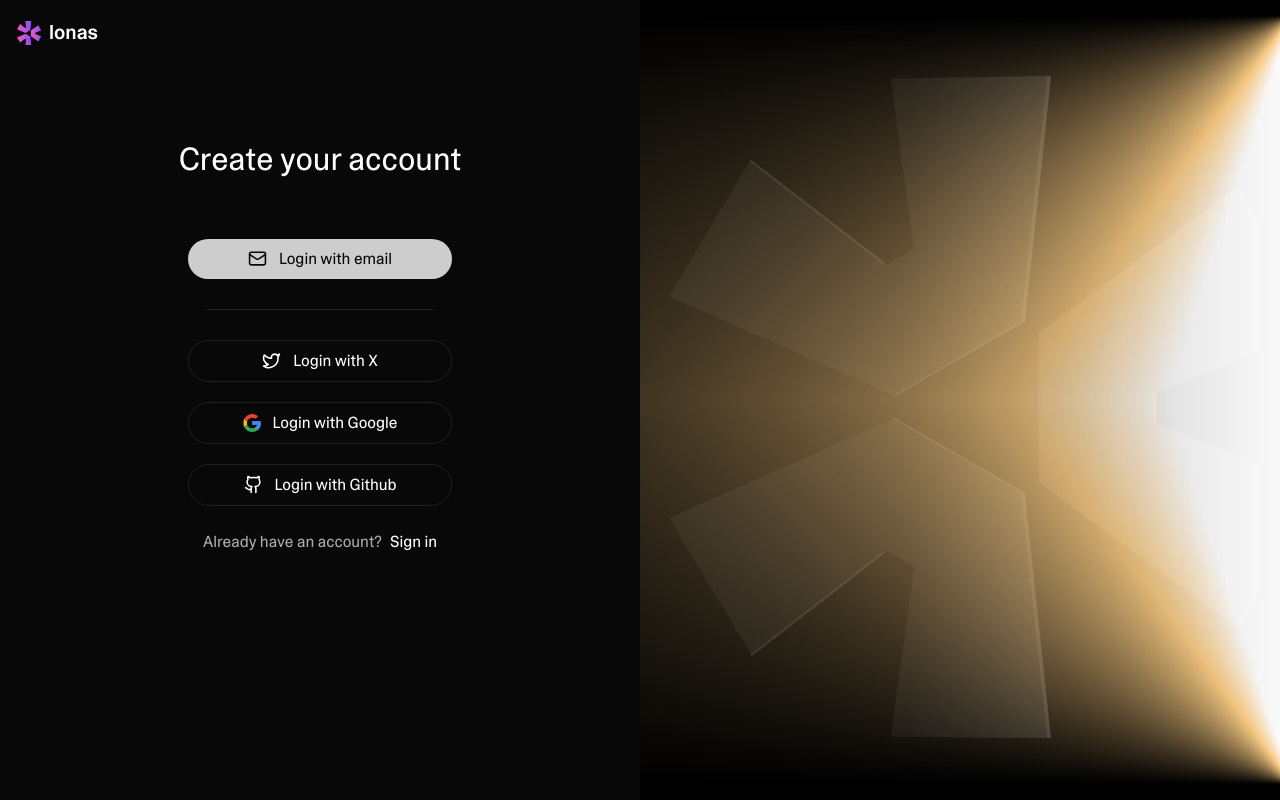
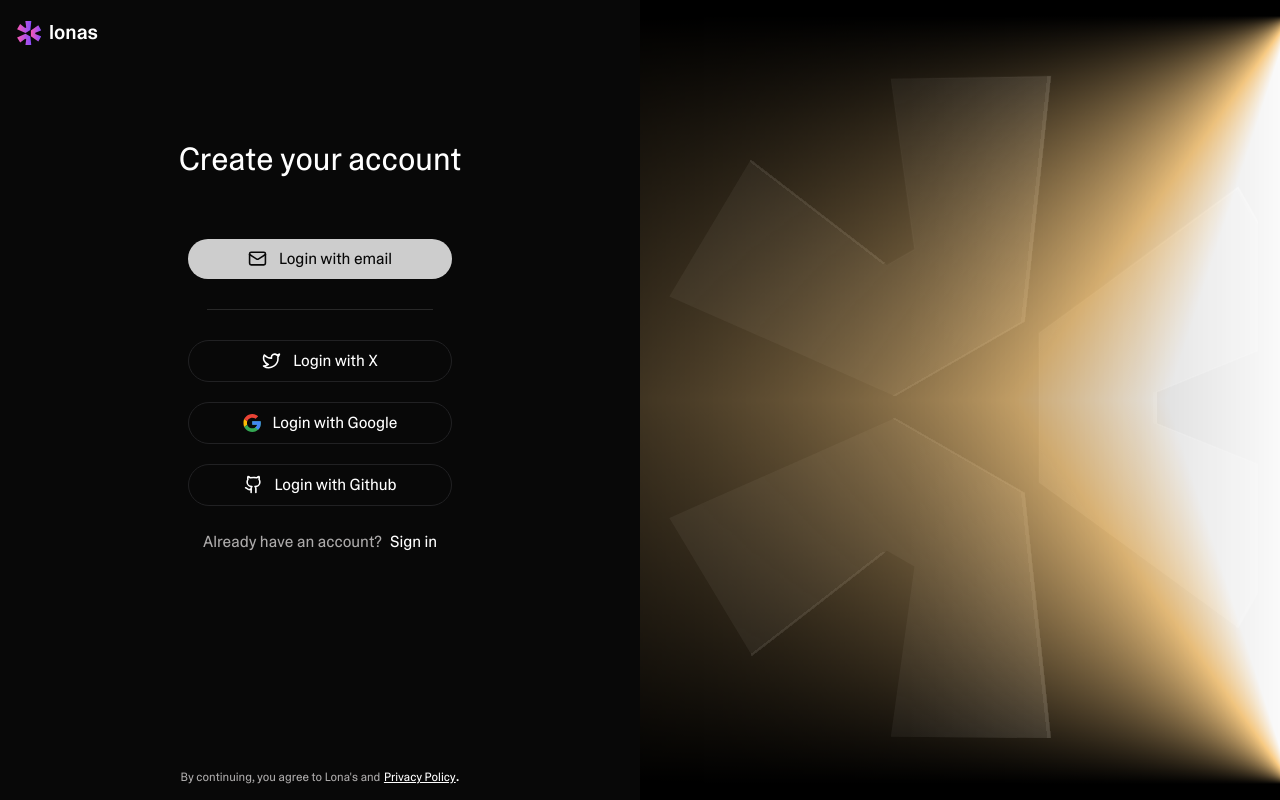
Before and after one commit to devatikur1/Lona, a React (Create React App) app: page /account/sign-up in a window 1280 px wide. Built offline with nearby package versions, Linux system fonts and the light colour scheme.

Commit message:
compled login and sign up page. ui design

```diff
--- /dev/null
+++ b/src/components/Auth/Footer.jsx
@@ -0,0 +1,14 @@
+import React from "react";
+
+export default function Footer() {
+  return (
+    <div className="pb-3">
+      <p>
+        <span className="text-[#acaaaa] text-xs">
+          By continuing, you agree to Lona's and
+        </span>{" "}
+        <span className="text-xs underline">Privacy Policy</span>.
+      </p>
+    </div>
+  );
+}
--- a/src/components/Auth/logIn/LoginFrom.jsx
+++ b/src/components/Auth/logIn/LoginFrom.jsx
@@ -1,6 +1,7 @@
 import React, { useEffect, useRef, useState } from "react";
 import Header from "../Header";
 import LoginTool from "./Part/LoginTool";
+import Footer from "../Footer";
 
 export default function LoginFrom() {
   const loginFrom = useRef(null);
@@ -29,12 +30,15 @@ export default function LoginFrom() {
       style={{ minWidth: loginFromWidth }}
       className="flex flex-col"
     >
-      <header className="h-[8vh] w-[100%] flex py-6 px-4">
+      <header className="min-h-[8vh] max-h-[8vh] w-[100%] flex justify-center items-center px-4">
         <Header />
       </header>
       <main className="h-[70vh] w-full flex items-center py-[15%] justify-center">
         <LoginTool />
       </main>
+      <footer className="h-full flex justify-center items-end">
+        <Footer />
+      </footer>
     </div>
   );
 }
--- a/src/components/Auth/register/RegisterFrom.jsx
+++ b/src/components/Auth/register/RegisterFrom.jsx
@@ -1,6 +1,7 @@
 import React, { useEffect, useRef, useState } from "react";
 import Header from "../Header";
 import RegisterTool from "./Part/RegisterTool";
+import Footer from "../Footer";
 
 export default function RegisterFrom() {
   const RegisterFrom = useRef(null);
@@ -29,12 +30,15 @@ export default function RegisterFrom() {
       style={{ minWidth: registerFromWidth }}
       className="flex flex-col"
     >
-      <header className="h-[8vh] w-[100%] flex justify-center items-center px-4">
+      <header className="min-h-[8vh] max-h-[8vh] w-[100%] flex justify-center items-center px-4">
         <Header />
       </header>
       <main className="h-[70vh] w-full flex items-center py-[15%] justify-center">
         <RegisterTool />
       </main>
+      <footer className="h-full flex justify-center items-end">
+        <Footer />
+      </footer>
     </div>
   );
 }
```
Also changed, not shown: src/components/Auth/register/Part/RegisterTool.jsx (line endings or trailing spaces).
